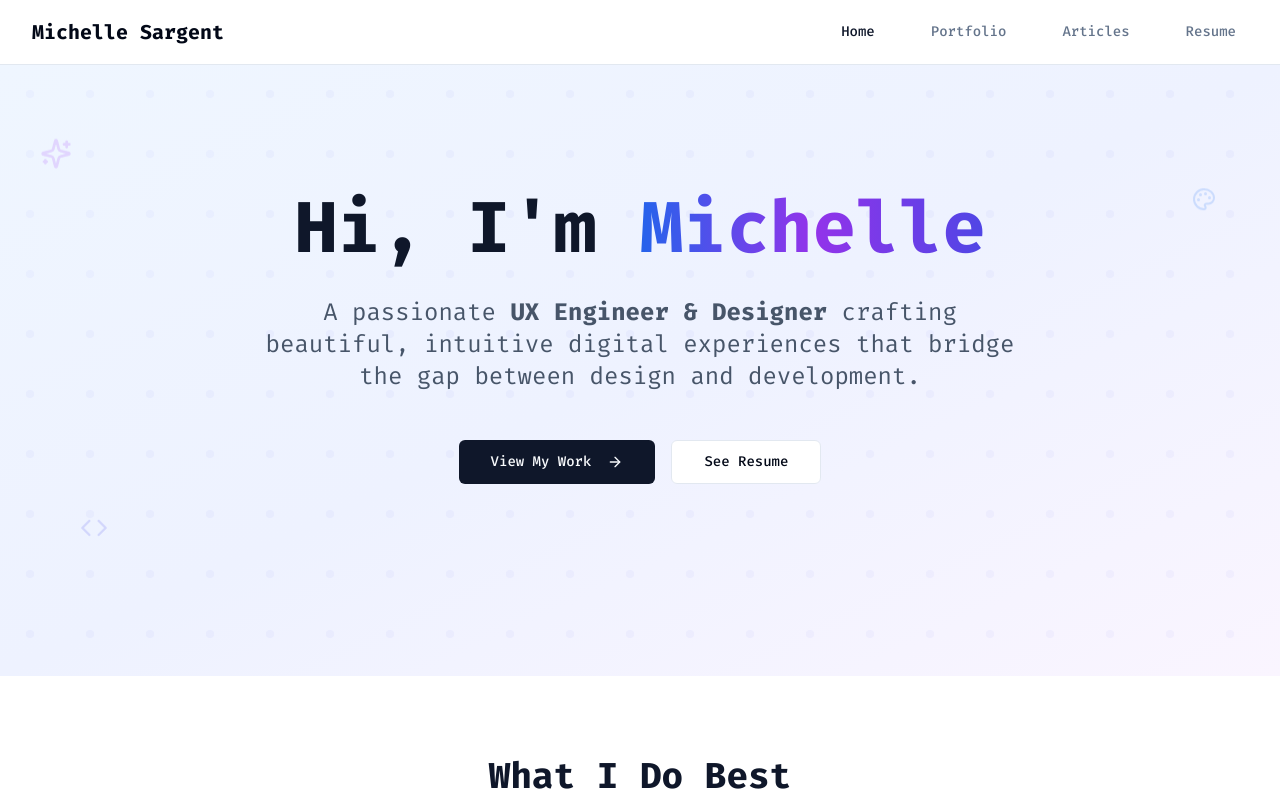
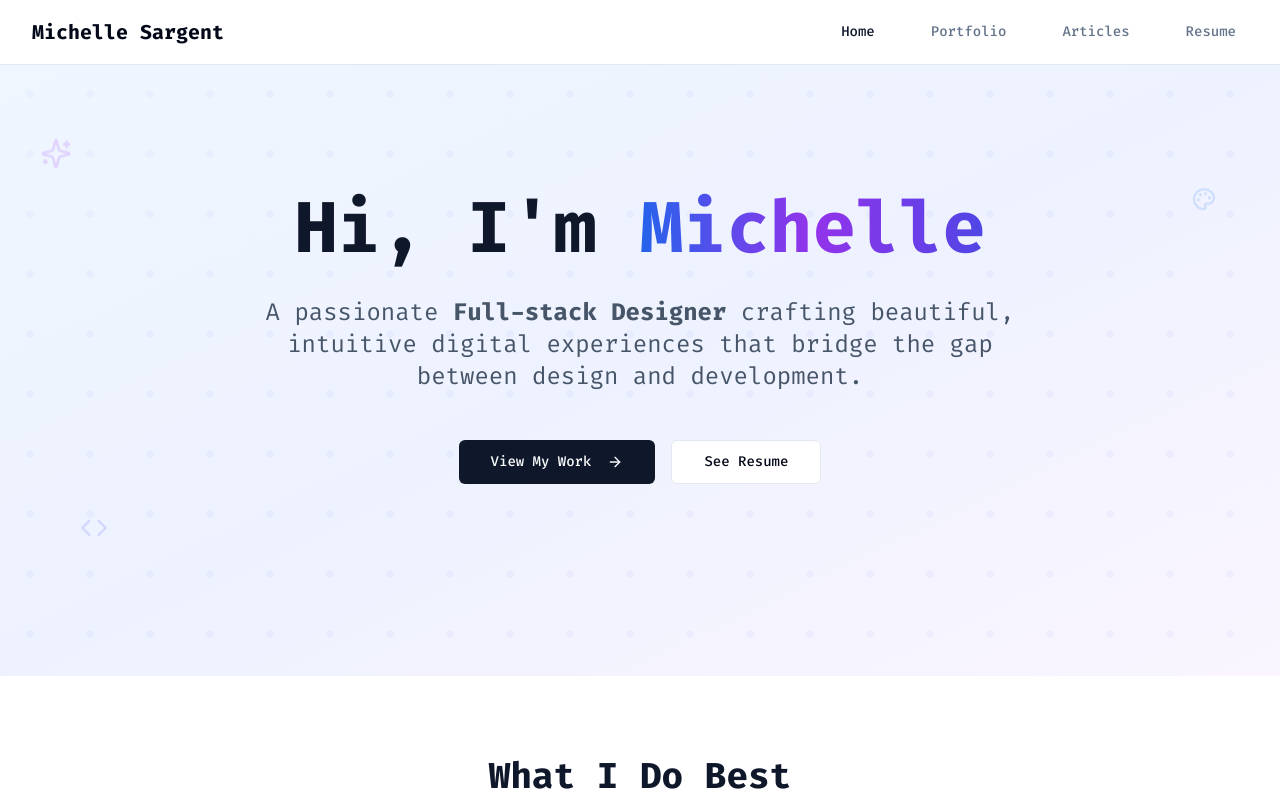
Before and after one commit to michellelynnpenney/michellelynnpenney.github.io, a React (Vite) app: page / in a window 1280 px wide. Shown: the top 800 px of the page. Built offline with nearby package versions, Linux system fonts and the light colour scheme.

Commit message:
Updates to job title

```diff
--- a/index.html
+++ b/index.html
@@ -5,10 +5,10 @@
     <meta charset="UTF-8" />
     <meta name="viewport" content="width=device-width, initial-scale=1.0" />
     <title>Michelle Sargent - UX Engineer & Designer</title>
-    <meta name="description" content="UX Engineer and Designer crafting beautiful, intuitive digital experiences. Portfolio of Michelle Sargent." />
+    <meta name="description" content="Full-stack Designer crafting beautiful, intuitive digital experiences. Portfolio of Michelle Sargent." />
     <meta name="author" content="Michelle Sargent" />
 
-    <meta property="og:title" content="Michelle Sargent - UX Engineer & Designer" />
+    <meta property="og:title" content="Michelle Sargent - Full-stack Designer" />
     <meta property="og:description" content="UX Engineer and Designer crafting beautiful, intuitive digital experiences. Portfolio of Michelle Sargent." />
     <meta property="og:type" content="website" />
     <meta property="og:image" content="https://lovable.dev/opengraph-image-p98pqg.png" />
--- a/src/pages/SplashPage.tsx
+++ b/src/pages/SplashPage.tsx
@@ -20,7 +20,7 @@ const SplashPage = () => {
               </span>
             </h1>
             <p className="text-xl lg:text-2xl text-slate-600 mb-12 max-w-3xl mx-auto leading-relaxed">
-              A passionate <strong>UX Engineer & Designer</strong> crafting beautiful,
+              A passionate <strong>Full-stack Designer</strong> crafting beautiful,
               intuitive digital experiences that bridge the gap between design and development.
             </p>
 
```
